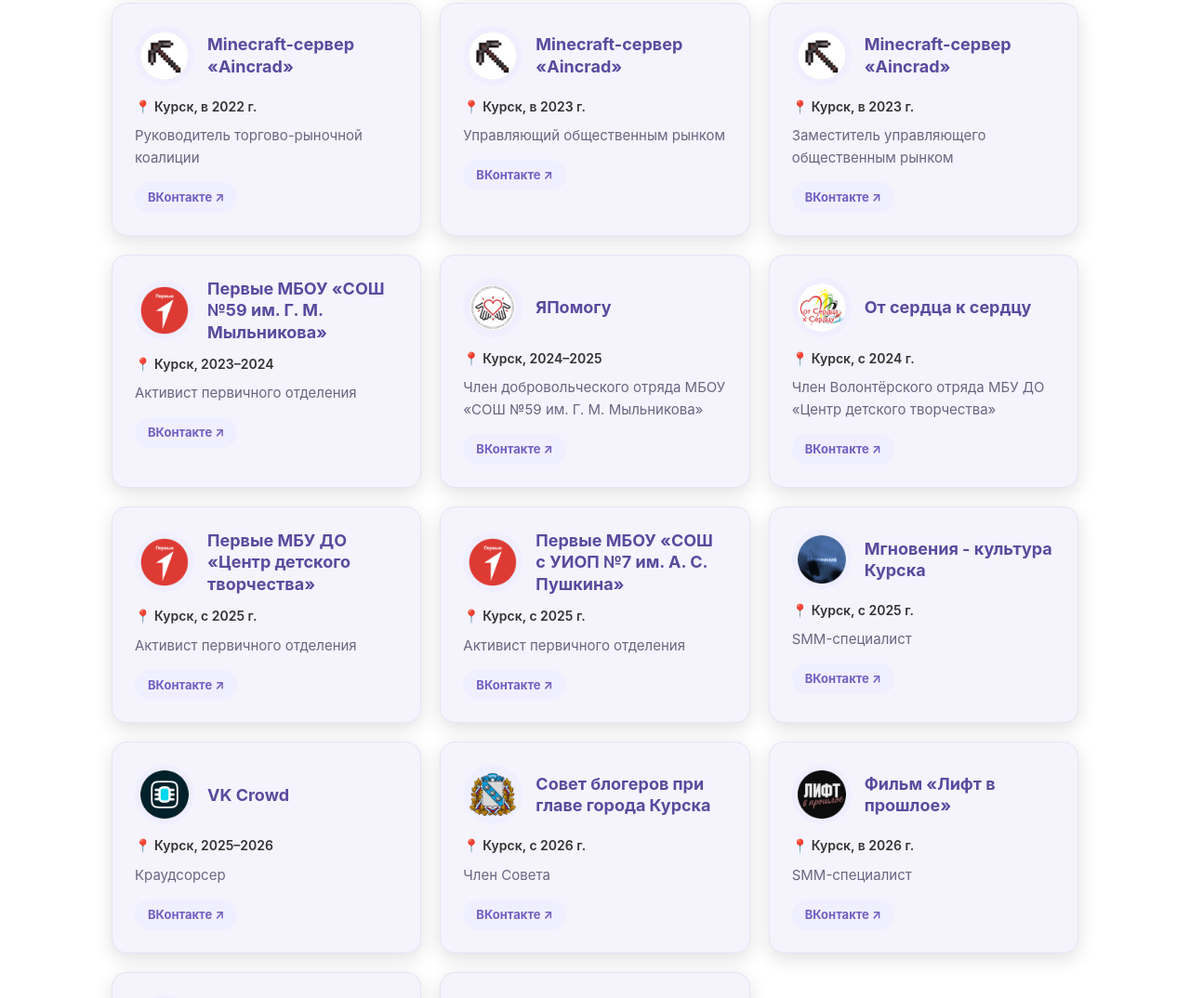
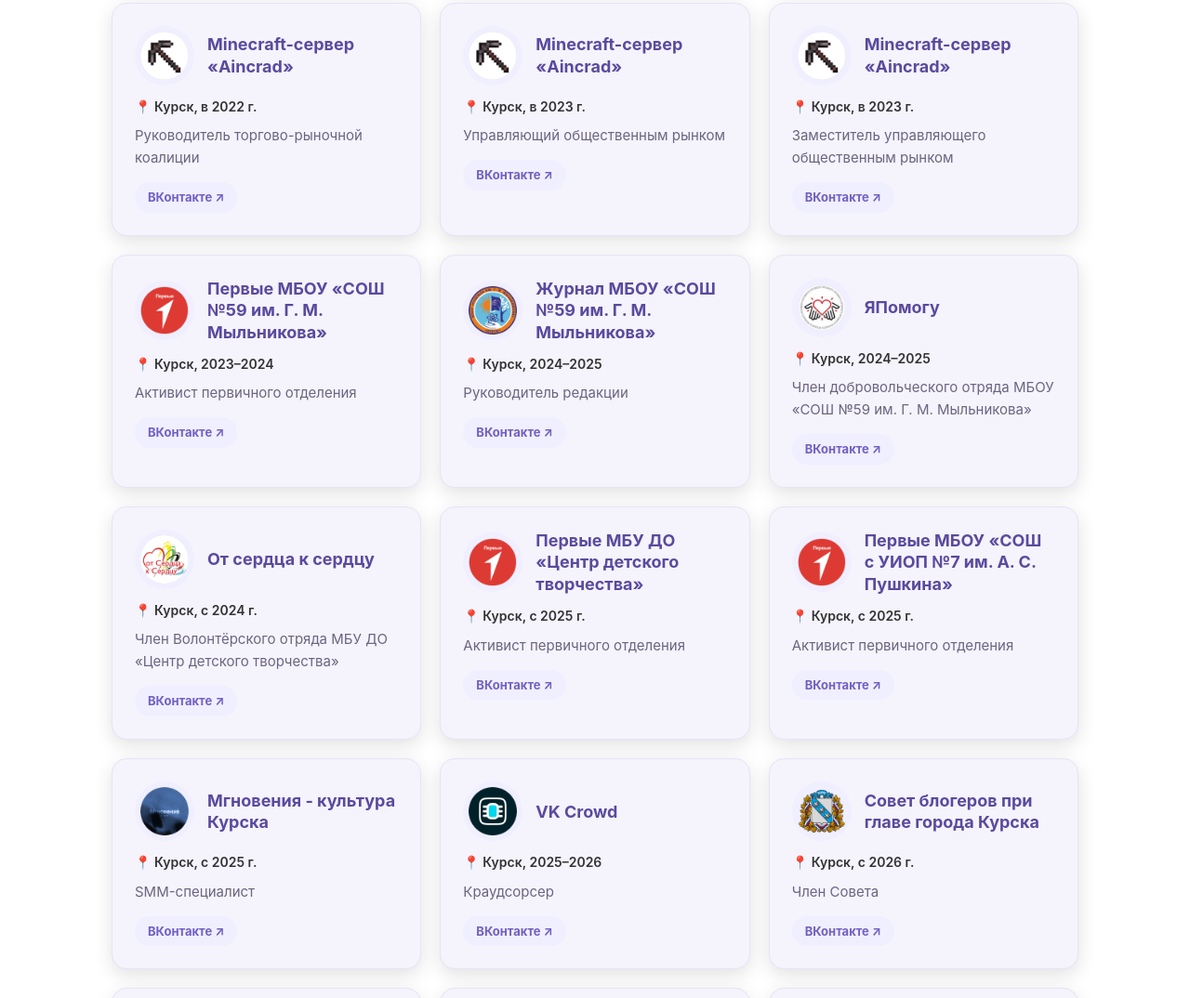
Before and after one commit to bugromka/personal-site, a plain HTML site: page index.html in a window 1280 px wide. Shown: the part 1988-3062 px from the top of the page at 93% size. Drawn offline with Linux system fonts and the light colour scheme.

Commit message:
Add school59 journal editor-in-chief card (2024-2025)
Co-authored-by: arena-agent <297053741+arena-agent@users.noreply.github.com>

```diff
--- a/index.html
+++ b/index.html
@@ -271,6 +271,18 @@
                     <article class="card">
                         <div class="card__head">
                             <div class="card__logo">
+                                <img src="assets/images/school59.png"
+                                     alt="Журнал МБОУ «СОШ №59 им. Г. М. Мыльникова»" loading="lazy" data-fallback="📰">
+                            </div>
+                            <h3 class="card__title">Журнал МБОУ «СОШ №59 им. Г. М. Мыльникова»</h3>
+                        </div>
+                        <p class="card__meta">📍 Курск, 2024–2025</p>
+                        <p class="card__desc">Руководитель редакции</p>
+                        <a class="card__vk" href="https://vk.ru/school59k" target="_blank" rel="noopener noreferrer">ВКонтакте ↗</a>
+                    </article>
+                    <article class="card">
+                        <div class="card__head">
+                            <div class="card__logo">
                                 <img src="assets/images/yapomogu.png"
                                      alt="ЯПомогу" loading="lazy" data-fallback="🤝">
                             </div>
```
